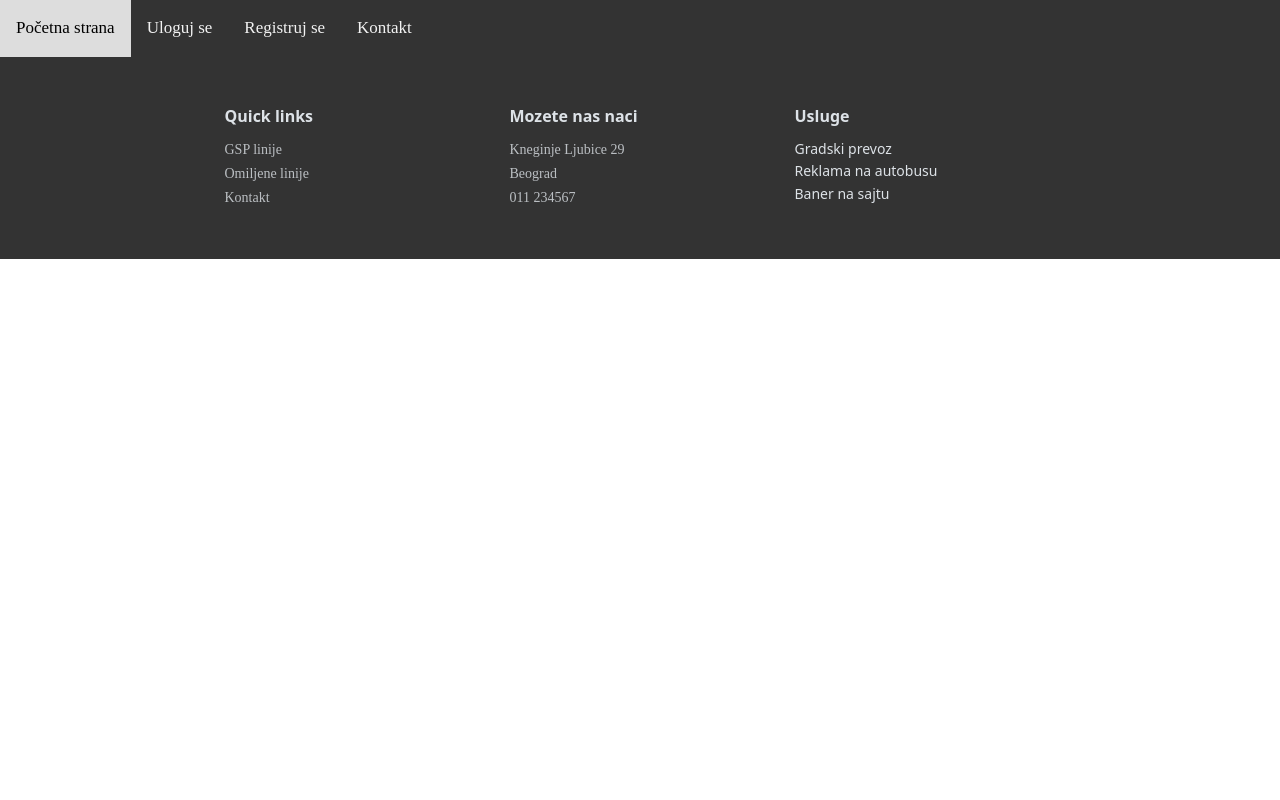
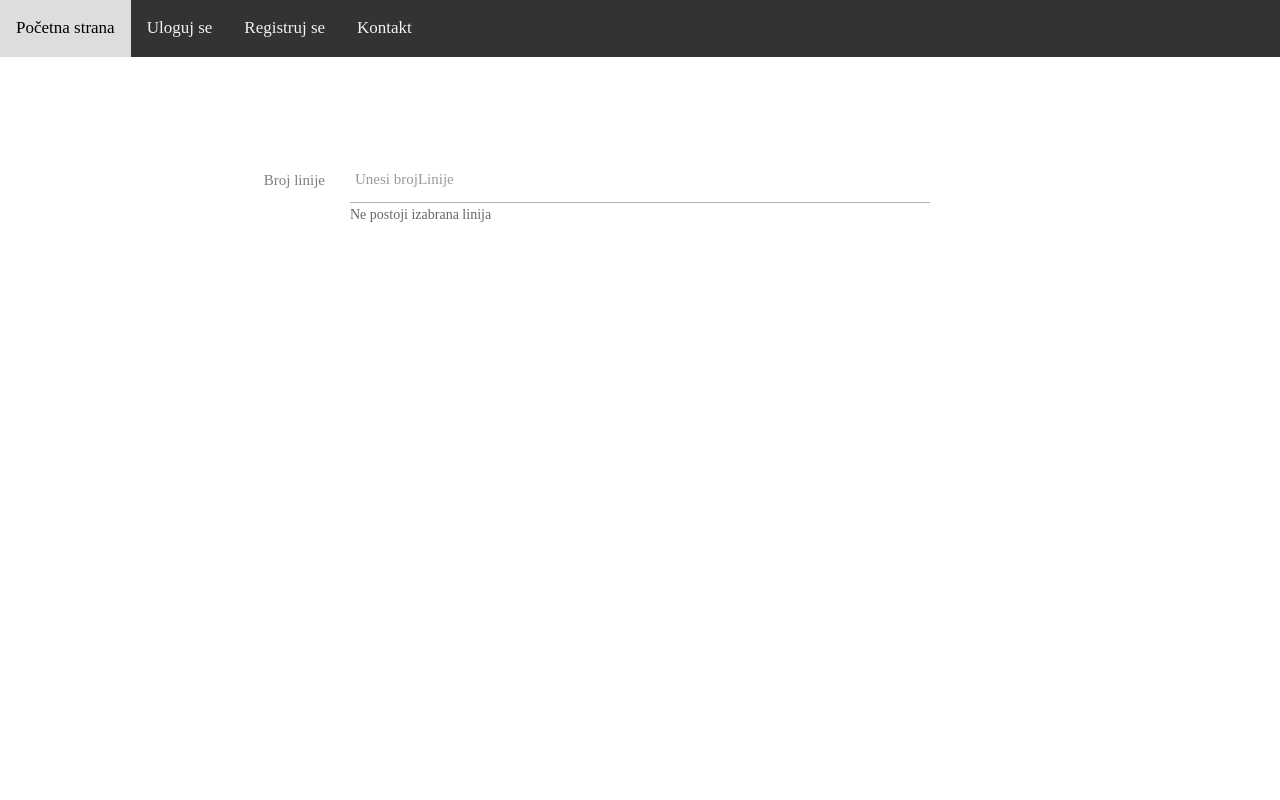
Before and after one commit to 9bobo4/itehProjekatGSP, a React (Create React App) app in the folder gspreact/: page /redVoznje in a window 1280 px wide. Shown: the top 800 px of the page. Built offline with nearby package versions, Linux system fonts and the light colour scheme; no server answers.

Commit message:
dodat jednostavan red voznje za korisnike

```diff
--- a/gspreact/src/App.css
+++ b/gspreact/src/App.css
@@ -231,3 +231,25 @@ body, html {
     margin-left: 350px;
     margin-right: 350px;
   }
+
+
+  .redvoznje{
+    margin: 100px;
+    margin-bottom: 600px;
+    margin-left: 350px;
+    margin-right: 350px;
+  }
+
+  table {
+    font-family: arial, sans-serif;
+    border-collapse: collapse;
+    width: 100%;
+    border: 1px solid #050505;
+  }
+
+  td, th {
+    border: 1px solid #050505;
+    text-align: left;
+    padding: 8px;
+
+  }
--- a/gspreact/src/App.js
+++ b/gspreact/src/App.js
@@ -15,6 +15,7 @@ import AdminDashboard from './komponente/AdminDashboard';
 import Poruke from './komponente/Poruke';
 import DodajLiniju from './komponente/DodajLiniju';
 import IzmeniLiniju from './komponente/IzmeniLiniju';
+import RedVoznje from './komponente/RedVoznje';
 
 
 const axiosInstance = axios.create({
@@ -27,6 +28,10 @@ function App() {
   const [destinacije,setDestinacije] = useState([ ]);
   const[token,setToken] = useState();
   const [poruke,setPoruke] = useState([]);
+  const [dolasci,setDolasci] = useState([]);
+
+
+
   useEffect(() => {
     const getRandomLists = async () => {
       try {
@@ -91,6 +96,36 @@ function App() {
     };
     getRandomLists3();
   }, [ axiosInstance]);
+
+  useEffect(() => {
+    const getRandomLists4 = async () => {
+      try {
+        const res = await axiosInstance.get( "http://127.0.0.1:8000/api/dolazak",
+          {
+            headers: {
+              token:
+                "Bearer " +
+                ( window.sessionStorage.getItem("auth_token")),
+            },
+          }
+        );
+        setDolasci(res.data.data);
+        console.log(res.data.data)
+      } catch (err) {
+        console.log(err);
+      }
+    };
+    getRandomLists4();
+  }, [ axiosInstance]);
+
+
+
+
+
+
+
+
+
 function dodajOmiljenu(id){
     linije.forEach((l)=>{
       if(l.id==id){
@@ -133,6 +168,8 @@ function addToken(auth_token){
           <Route path="/omiljene" element={<Omiljene linije={linije} brojOmiljenih={brojOmiljenihLinija} izbaciIzOmiljenih={izbaciIzOmiljenih}>  </Omiljene>} />
           <Route path="/login" element={<LoginPage addToken={addToken}></LoginPage>} />
           <Route path="/register" element={<RegisterPage></RegisterPage>} />
+          <Route path="/redVoznje" element={<RedVoznje linije = {linije} dolasci={dolasci}></RedVoznje>} />
+
           <Route path="/admin" element={<AdminDashboard linije={linije}></AdminDashboard>} />
           <Route path="/admin/poruke" element={<Poruke poruke={poruke}></Poruke>} />
           <Route path="/admin/dodajLiniju" element={<DodajLiniju destinacije={destinacije}> </DodajLiniju>} />
--- a/gspreact/src/komponente/RedVoznje.jsx
+++ b/gspreact/src/komponente/RedVoznje.jsx
@@ -1,8 +1,71 @@
-import React from 'react'
+import React, { useState } from 'react'
 
-function RedVoznje() {
+function RedVoznje({dolasci,linije}) {
+    const [brojLinije, setBrojLinije] = useState(0);
+    var random=0;
+    function randomNumberInRange(min, max) {
+        //  get number between min (inclusive) and max (inclusive)
+        return Math.floor(Math.random() * (max - min + 1)) + min;
+      }
+    function handleInput(e){
+        setBrojLinije(e.target.value);
+        console.log(e.target.value);
+    }
+    function postojiLinija(broj){
+        var postoji=0;
+        for(var i=0;i<linije.length;i++){
+            if(linije[i].brojLinije==broj){
+                postoji=1;
+                random=randomNumberInRange(5, 35);
+            }
+
+        }
+        return postoji;
+    }
+
   return (
-    <div >
+    <div className='redvoznje' >
+
+            <div className="wrap-input100 validate-input m-b-26" data-validate="Name is required">
+                    <span className="label-input100">Broj linije</span>
+                    <input className="input100" type="text" name="brojLinije" id="brojLinije" placeholder="Unesi brojLinije" onInput={handleInput}/>
+                    <span className="focus-input100"></span>
+            </div>
+
+                        {postojiLinija(brojLinije)==0?
+                            <>
+                                <p>Ne postoji izabrana linija</p>
+                            </>
+
+                        :
+                        <>
+                        <br /><br /><br />
+                            <table  >
+                                <tbody>
+                                    <tr><th>7</th><td>  {randomNumberInRange(1, 11)}</td><td>  {randomNumberInRange(12, 40)}</td><td>  {randomNumberInRange(41, 60)}</td></tr>
+                                    <tr><th>8</th><td>  {randomNumberInRange(1, 11)}</td><td>  {randomNumberInRange(12, 40)}</td><td>  {randomNumberInRange(41, 60)}</td></tr>
+                                    <tr><th>9</th><td>  {randomNumberInRange(1, 11)}</td><td>  {randomNumberInRange(12, 40)}</td><td>  {randomNumberInRange(41, 60)}</td></tr>
+                                    <tr><th>10</th><td> {randomNumberInRange(12, 40)}</td><td>  {randomNumberInRange(41, 60)}</td></tr>
+                                    <tr><th>11</th><td>  {randomNumberInRange(1, 11)}</td> <td>  {randomNumberInRange(41, 60)}</td></tr>
+                                    <tr><th>12</th><td>  {randomNumberInRange(1, 11)}</td><td>  {randomNumberInRange(12, 40)}</td><td>  {randomNumberInRange(41, 60)}</td></tr>
+                                    <tr><th>13</th><td>  {randomNumberInRange(1, 11)}</td><td>  {randomNumberInRange(12, 40)}</td><td>  {randomNumberInRange(41, 60)}</td></tr>
+                                    <tr><th>14</th><td>  {randomNumberInRange(1, 11)}</td><td>  {randomNumberInRange(12, 40)}</td><td>  {randomNumberInRange(41, 60)}</td></tr>
+                                    <tr><th>15</th><td>  {randomNumberInRange(1, 11)}</td> <td>  {randomNumberInRange(41, 60)}</td></tr>
+                                    <tr><th>16</th><td>  {randomNumberInRange(1, 11)}</td><td>  {randomNumberInRange(12, 40)}</td><td>  {randomNumberInRange(41, 60)}</td></tr>
+                                    <tr><th>17</th><td>  {randomNumberInRange(1, 11)}</td><td>  {randomNumberInRange(12, 40)}</td><td>  {randomNumberInRange(41, 60)}</td></tr>
+                                    <tr><th>18</th><td>  {randomNumberInRange(1, 11)}</td><td>  {randomNumberInRange(12, 40)}</td><td>  {randomNumberInRange(41, 60)}</td></tr>
+                                    <tr><th>19</th><td>  {randomNumberInRange(1, 11)}</td> <td>  {randomNumberInRange(41, 60)}</td></tr>
+                                    <tr><th>20</th><td>  {randomNumberInRange(1, 11)}</td><td>  {randomNumberInRange(12, 40)}</td><td>  {randomNumberInRange(41, 60)}</td></tr>
+                                </tbody>
+
+
+                            </table>
+                    </>}
+
+
+
+
+
 
     </div>
   );
```
